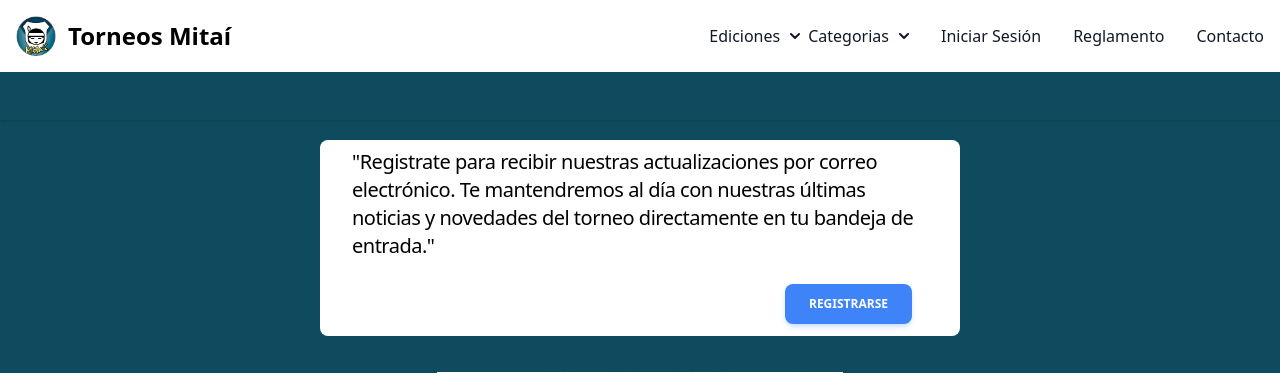
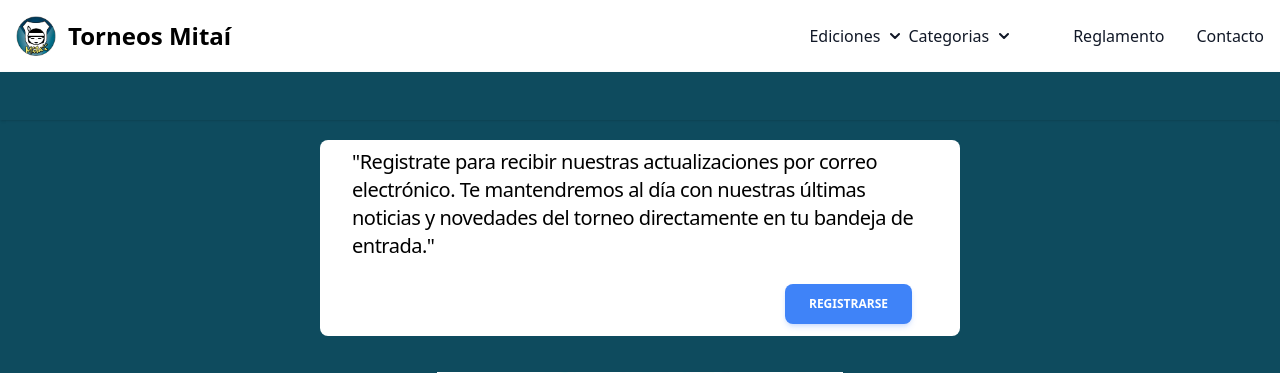
Before and after one commit to Facudominguez7/Torneos-Mitai, a PHP site: page /index.php in a window 1280 px wide. Shown: the top 373 px of the page. Run offline with PHP 8.4, Linux system fonts and the light colour scheme; data that the repository does not hold is empty; style sheets or scripts are compiled from the project's sources.

Commit message:
Se sacó momentaneamente iniciar sesion del nav

```diff
--- a/index.php
+++ b/index.php
@@ -197,13 +197,13 @@ if (isset($_GET['idEdicion'])) {
                         if (!empty($_SESSION['nombre_usuario'])) {
                         ?>
                             <li>
-                                <a href="index.php?modulo=iniciar-sesion&salir=ok" class="block py-2 px-3 text-gray-900 rounded hover:bg-gray-100 md:hover:bg-transparent md:border-0 md:hover:text-blue-700 md:p-0 dark:text-white md:dark:hover:text-blue-500 dark:hover:bg-gray-700 dark:hover:text-white md:dark:hover:bg-transparent">Cerrar Sesión</a>
+                                <a href="index.php?modulo=iniciar-sesion&salir=ok" class="hidden block py-2 px-3 text-gray-900 rounded hover:bg-gray-100 md:hover:bg-transparent md:border-0 md:hover:text-blue-700 md:p-0 dark:text-white md:dark:hover:text-blue-500 dark:hover:bg-gray-700 dark:hover:text-white md:dark:hover:bg-transparent">Cerrar Sesión</a>
                             </li>
                         <?php
                         } else {
                         ?>
                             <li>
-                                <a href="index.php?modulo=iniciar-sesion" class="block py-2 px-3 text-gray-900 rounded hover:bg-gray-100 md:hover:bg-transparent md:border-0 md:hover:text-blue-700 md:p-0 dark:text-white md:dark:hover:text-blue-500 dark:hover:bg-gray-700 dark:hover:text-white md:dark:hover:bg-transparent">Iniciar Sesión</a>
+                                <a href="index.php?modulo=iniciar-sesion" class="hidden block py-2 px-3 text-gray-900 rounded hover:bg-gray-100 md:hover:bg-transparent md:border-0 md:hover:text-blue-700 md:p-0 dark:text-white md:dark:hover:text-blue-500 dark:hover:bg-gray-700 dark:hover:text-white md:dark:hover:bg-transparent">Iniciar Sesión</a>
                             </li>
                         <?php
                         }
```
